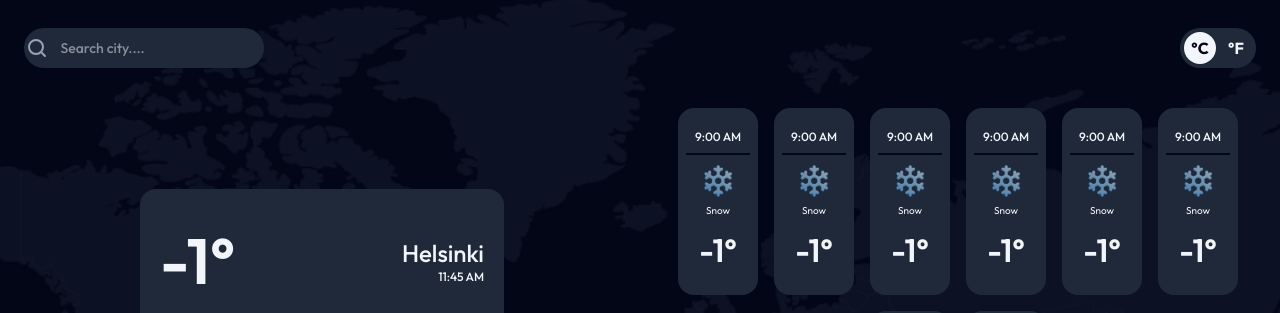
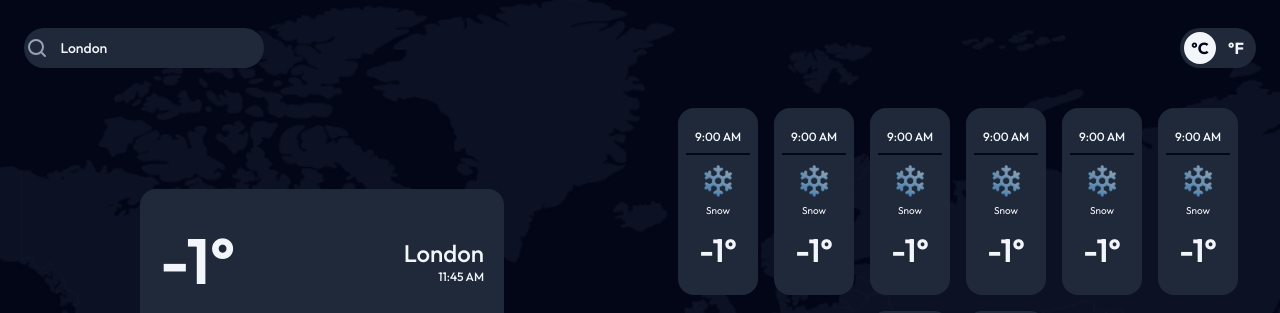
Before and after one commit to sercansimsek/weather-app, a React (Vite) app: page / in a window 1280 px wide. Shown: the top 313 px of the page. Built offline with nearby package versions, Linux system fonts and the light colour scheme; no server answers.

Commit message:
query test

```diff
--- a/src/App.jsx
+++ b/src/App.jsx
@@ -11,7 +11,7 @@ const API_KEY = 'c36d433d08d3193950535e45b632cc5d';
 export const App = () => {
   const [weatherData, setWeatherData] = useState([]);
   const [errorMessage, setErrorMessage] = useState('');
-  const [query, setQuery] = useState('');
+  const [query, setQuery] = useState('London');
 
   const BASE_URL = `https://api.openweathermap.org/data/2.5/forecast?q=${query}&appid=${API_KEY}&units=metric
 `;
@@ -25,7 +25,7 @@ export const App = () => {
   const loadWeatherData = async () => {
     try {
       const data = await getWeatherData();
-      setWeatherData(data);
+      setWeatherData(data.list);
     } catch (error) {
       setErrorMessage('Failed to fetch weather data');
       console.error(errorMessage, error);
@@ -34,18 +34,16 @@ export const App = () => {
 
   useEffect(() => {
     loadWeatherData();
-    setQuery('');
-    setErrorMessage('');
   }, [query]);
 
-  console.log(weatherData,);
+  console.log(weatherData);
 
   return (
     <div className="grid grid-cols-1 gap-10 bg-[url('../src/assets/images/earth.png')] object-cover bg-cover bg-no-repeat bg-[#030616] px-6 py-7 w-full min-h-screen md:grid-cols-2">
       <div className="md:col-span-2">
         <SearchBar query={query} onSetQuery={setQuery} />
       </div>
-      <MainInfo />
+      <MainInfo weatherData={weatherData} query={query}/>
       <DailyCard />
       <div className="md:order-last">
         <FiveDayCard />
--- a/src/components/MainInfo/MainInfo.jsx
+++ b/src/components/MainInfo/MainInfo.jsx
@@ -1,14 +1,15 @@
 import snowFlakeImg from '../../assets/images/13d.png';
 import windImage from '../../assets/images/wind.png';
 
-export const MainInfo = () => {
+export const MainInfo = ({ query }) => {
+
   return (
     <div className="flex justify-center items-center">
       <div className="grid grid-cols-2 justify-center items-center gap-3 w-[364px] rounded-2xl bg-[#20293A] px-5 py-6 text-[#F2F5F9] font-['Outfit']">
         <div className=" font-semibold text-[64px]">-1&deg;</div>
 
         <div className="flex flex-col text-end">
-          <p className="font-medium text-2xl">Helsinki</p>
+          <p className="font-medium text-2xl">{query}</p>
           <p className="font-medium text-xs">11:45 AM</p>
         </div>
 
--- a/src/components/SearchBar/SearchBar.jsx
+++ b/src/components/SearchBar/SearchBar.jsx
@@ -1,13 +1,21 @@
 import searchIcon from '../../assets/images/Search.svg';
 
 export const SearchBar = ({ query, onSetQuery }) => {
+  const handleSubmit = (e) => {
+    e.preventDefault();
+    onSetQuery('');
+  };
   return (
     <div className="flex gap-10 font-['Outfit'] justify-between items-center w-full">
-      <div className="flex gap-3 justify-center items-center bg-[#20293A] w-[240px] rounded-3xl text-[#F2F5F9] placeholder-[#F2F5F9] p-2">
+      <form
+        onSubmit={handleSubmit}
+        className="flex gap-3 justify-center items-center bg-[#20293A] w-[240px] rounded-3xl text-[#F2F5F9] placeholder-[#F2F5F9] p-2"
+      >
         <img
           src={searchIcon}
           alt="search Icon"
           className="h-6 w-6 cursor-pointer"
+          onClick={handleSubmit}
         />
         <input
           type="text"
@@ -16,7 +24,7 @@ export const SearchBar = ({ query, onSetQuery }) => {
           value={query}
           onChange={(e) => onSetQuery(e.target.value)}
         />
-      </div>
+      </form>
 
       <div>
         <div className="flex items-center justify-between h-[40px] w-[76px] bg-[#20293A] rounded-3xl p-1">
```
